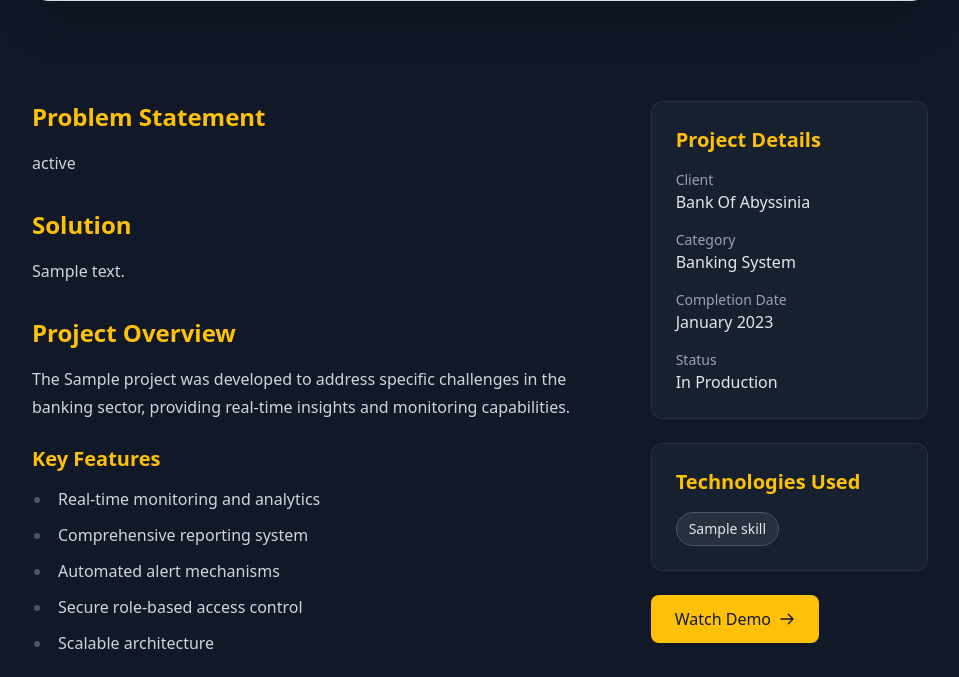
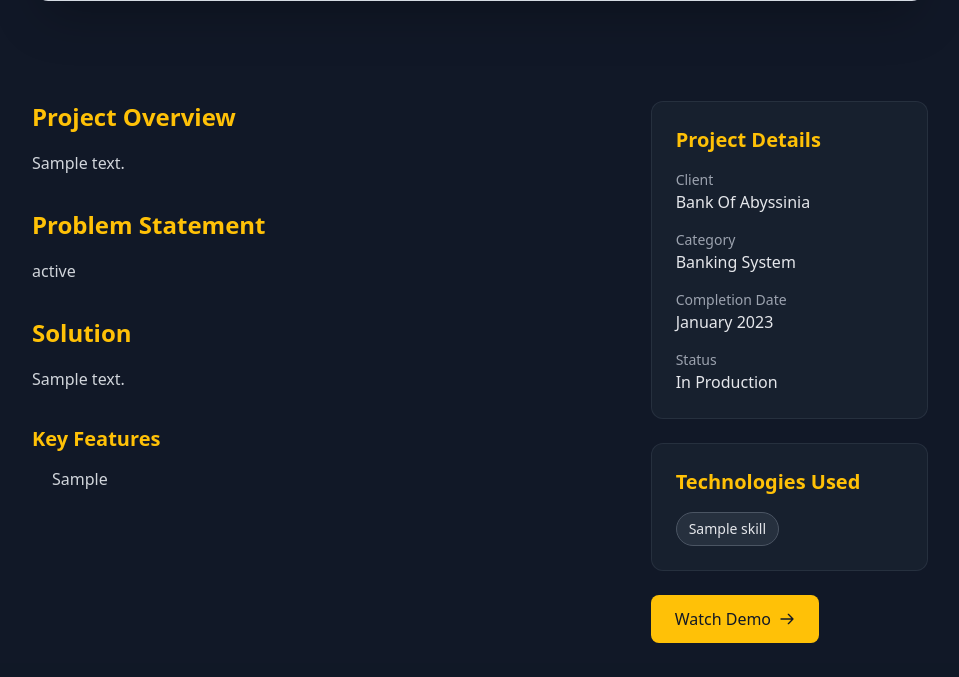
Before and after one commit to J0-Y0/portfolio, a Django app: a page that uses portfolio_app/templates/pages/project_detail.html in a window 1280 px wide. Shown: the part 1465-2142 px from the top of the page, without its empty margins (312-1271 px from the left). After the commit the page ends 2108 px from the top, so only its background shows below. Run offline with Django 5.2, Linux system fonts and the light colour scheme; tables that the repository leaves empty hold one stand-in row (values such as "Sample post"); grey boxes marked "Sample" are stand-in pictures; style sheets or scripts are compiled from the project's sources; some libraries are stand-ins or nearby versions.

Commit message:
project detail page update

```diff
--- a/portfolio_app/admin.py
+++ b/portfolio_app/admin.py
@@ -127,6 +127,7 @@ class ProjectAdmin(ModelAdmin):
                 "fields": (
                     "problem_of_statement",
                     "solution_detail",
+                    "feature",
                     "video_link",
                 ),
             },
--- a/portfolio_app/models.py
+++ b/portfolio_app/models.py
@@ -87,9 +87,27 @@ class Project(models.Model):
     short_description = models.TextField(max_length=400)
     problem_of_statement = models.TextField(null=True, blank=True)  # optional
     solution_detail = models.TextField(null=True, blank=True)  # optional
+    feature = models.TextField(
+        null=True,
+        blank=True,
+        help_text="For better readability Put each feature in a new line ",
+    )  # optional
     video_link = models.URLField(null=True, blank=True)
     tags = models.ManyToManyField("Tag", related_name="projects", blank=True)
     skills_used = models.ManyToManyField("Skill", related_name="projects")
+
+    def save(self, *args, **kwargs):
+        if self.feature:
+            self.feature = self.feature.replace("<li>", "")
+            self.feature = self.feature.replace("</li>", "")
+            feature_list = self.feature.split("\n")
+
+            formatted_feature = ""
+            for feature in feature_list:
+                formatted_feature += "<li>" + feature + "</li>"
+
+        self.feature = formatted_feature
+        return super().save(*args, **kwargs)
 
     def __str__(self):
         return self.title
--- a/portfolio_app/templates/pages/project_detail.html
+++ b/portfolio_app/templates/pages/project_detail.html
@@ -54,7 +54,51 @@
 
 
 
+
+
+
+
+
+
+
+
+
+
+
+
+
+
+
+
+
+
+
+
+
+
                   opacity-100
+
+
+
+
+
+
+
+
+
+
+
+
+
+
+
+
+
+
+
+
+
+
 
 
 
@@ -76,7 +120,51 @@
 
 
 
+
+
+
+
+
+
+
+
+
+
+
+
+
+
+
+
+
+
+
+
+
+
                   opacity-0
+
+
+
+
+
+
+
+
+
+
+
+
+
+
+
+
+
+
+
+
+
+
 
 
 
@@ -126,6 +214,12 @@
       <!-- Project Details -->
       <div class="pt-20 pb-5 md:ms-12 grid md:grid-cols-3 gap-8" data-aos="fade-up" data-aos-delay="200">
         <div class="md:col-span-2 space-y-8">
+          <div>
+            <h2 class="text-2xl font-bold text-warning mb-4">Project Overview</h2>
+            <div class="prose prose-invert max-w-none">
+              <p class="mb-4">{{ project.short_description }}</p>
+            </div>
+          </div>
           {% if project.problem_of_statement %}
             <div>
               <h2 class="text-2xl font-bold text-warning mb-4">Problem Statement</h2>
@@ -145,17 +239,9 @@
           {% endif %}
 
           <div>
-            <h2 class="text-2xl font-bold text-warning mb-4">Project Overview</h2>
             <div class="prose prose-invert max-w-none">
-              <p class="mb-4">The {{ project.title }} was developed to address specific challenges in the banking sector, providing real-time insights and monitoring capabilities.</p>
               <h3 class="text-xl font-semibold text-warning mt-6 mb-3">Key Features</h3>
-              <ul class="list-disc pl-5 space-y-2">
-                <li>Real-time monitoring and analytics</li>
-                <li>Comprehensive reporting system</li>
-                <li>Automated alert mechanisms</li>
-                <li>Secure role-based access control</li>
-                <li>Scalable architecture</li>
-              </ul>
+              <ul class="list-disc pl-5 space-y-2">{{ project.feature|safe|escape }}</ul>
             </div>
           </div>
         </div>
```
Also changed, not shown: portfolio_app/templates/pages/experience.html (+1 -10 lines), db copy.sqlite3, media/ProjectImage/Capture.PNG (added), media/ProjectImage/Capture_5wy73vu.PNG (added), media/ProjectImage/Capture_r8D724r.PNG (added), portfolio_app/migrations/0038_project_feature_alter_projectimage_project.py (added).
